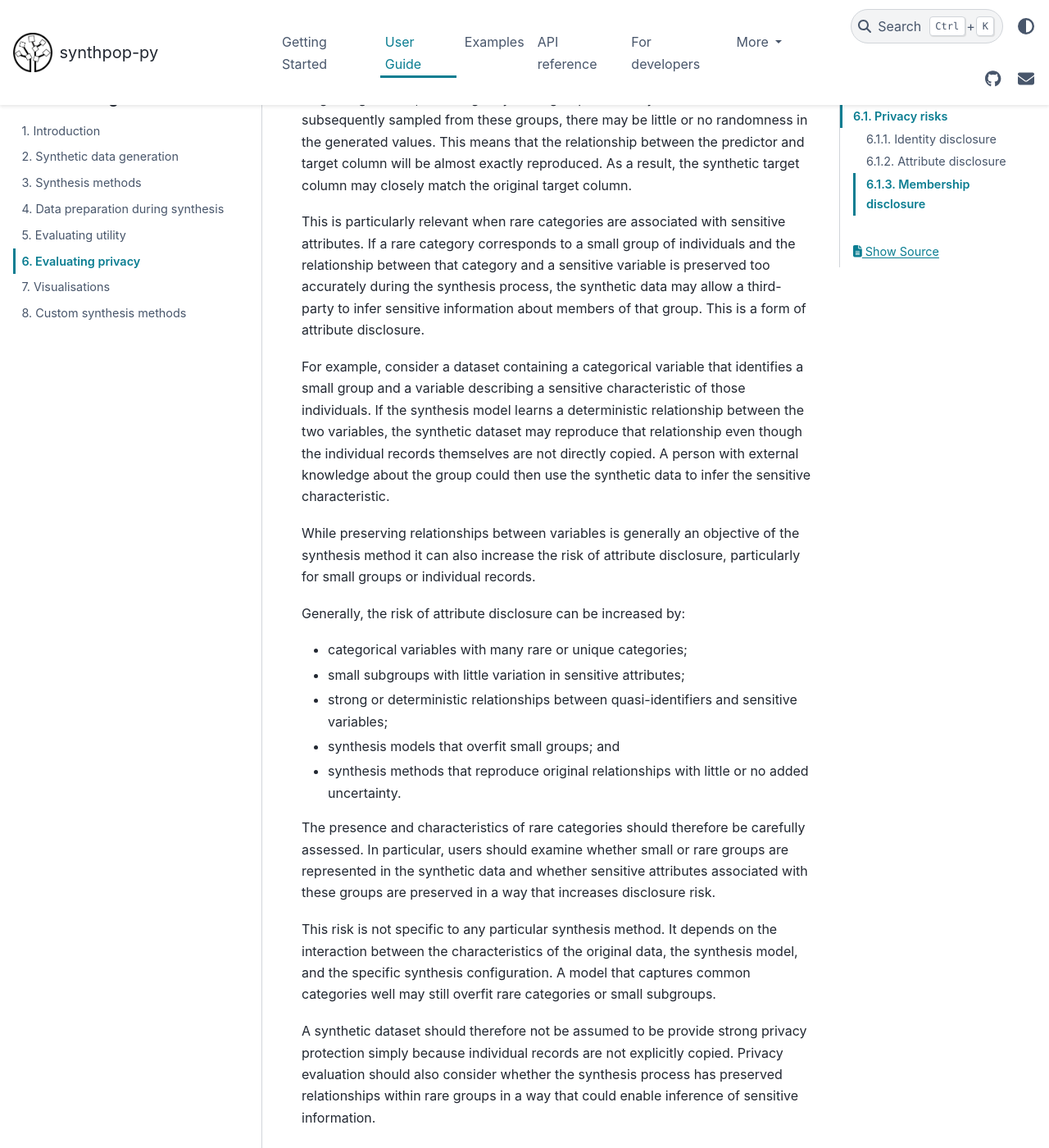
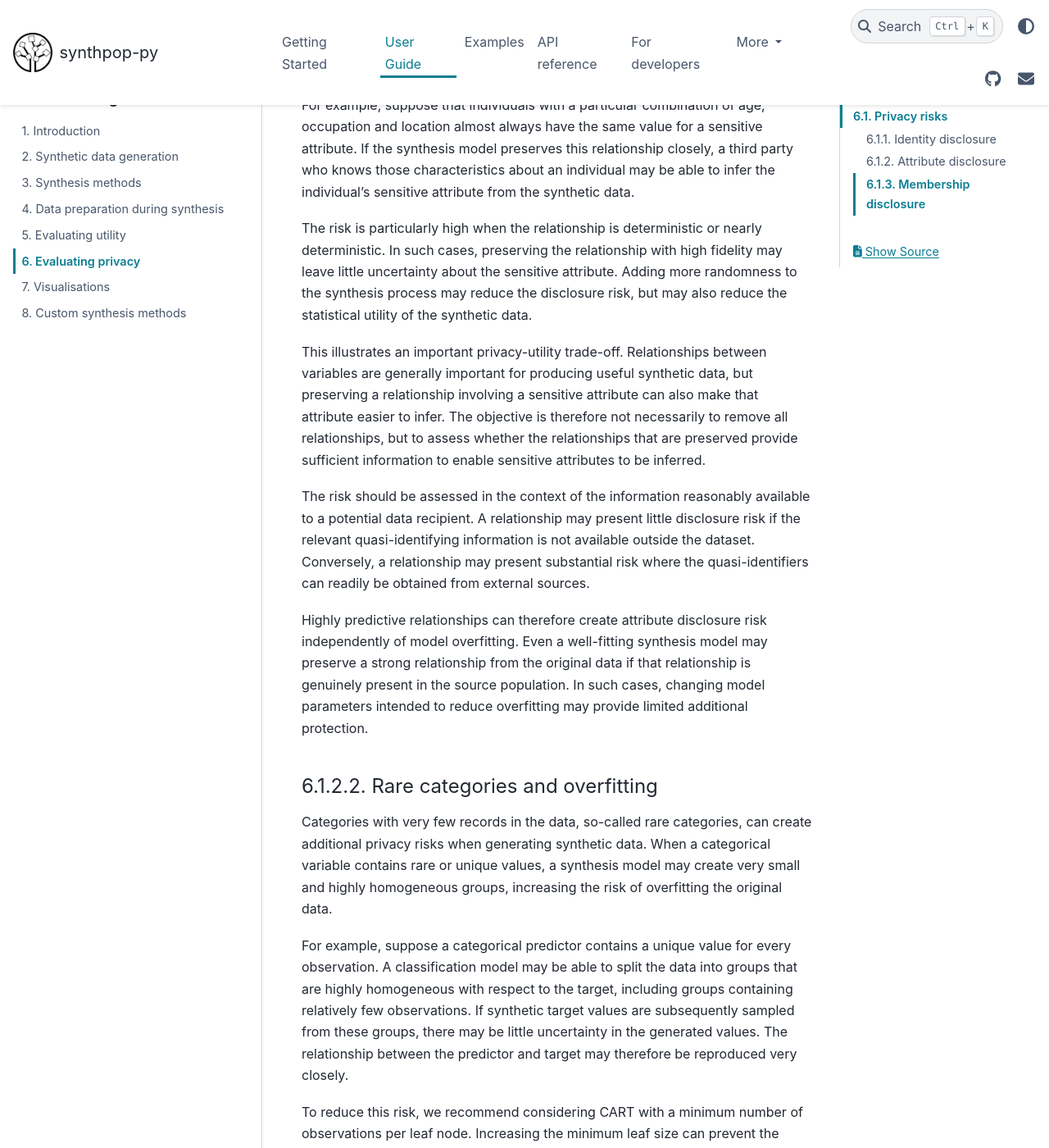
Before and after one commit to duonl/synthpop-py, a Sphinx documentation site: the page built from docs/source/user_guides/6_evaluating_privacy.md, in a window 1280 px wide and 1400 px high, scrolled down 2811 px. Shown: the whole window at 82% size. Built offline with Sphinx 7.4.7 and the PyData theme 0.15.4, drawn with Linux system fonts in a browser that asks for light colours; some of the changed text lies outside the part shown.

Commit message:
203 documentation privacy management (#252)
* implemented warning

* adjusted CART.rst docs

* adjusted docs

* Added recommendations around usage of n_leaves

* privacy detail in tune_cart

* Apply suggestions from code review

Co-authored-by: casvanerpduo <cas.vanerp@duo.nl>

* Implemented suggestion of Annelies

* Implemented suggestion Cas

* fix rendering, duplication, and ambiguity

* fix the flow of the section with the addition

* split into two sections for better readability

* remove dubble explanation of attribute disclosure, split in highly predictive relationships and rare categories and overfitting

---------

Co-authored-by: Erina <erina.koomen@duo.nl>
Co-authored-by: anneliesdejong <annelies.dejong@duo.nl>
Co-authored-by: casvanerpduo <cas.vanerp@duo.nl>
Co-authored-by: anneliesdej <113341080+anneliesdej@users.noreply.github.com>

```diff
--- a/docs/source/user_guides/6_evaluating_privacy.md
+++ b/docs/source/user_guides/6_evaluating_privacy.md
@@ -40,46 +40,46 @@ A common approach for evaluating identity disclosure is to measure how closely s
 ### 6.1.2. Attribute disclosure
 Attribute disclosure occurs when a third-party learns sensitive information about an individual, even without identifying the exact record.
 
-A sensitive attribute is an attribute whose value is considered confidential and could cause harm or reveal private information if inferred about an individual. Examples include medical diagnoses, income, political affiliation or other personal characteristics. In the context of attribute disclosure, the concern is that a third-party who already knows an individual's quasi-identifying characteristics (such as age, sex or location) may use the synthetic data to infer the value of one or more sensitive attributes with high confidence.
+A sensitive attribute is an attribute whose value is considered confidential and could cause harm or reveal private information if inferred about an individual. Examples include medical diagnoses, income, political affiliation or other personal characteristics. In the context of attribute disclosure, the concern is that a third-party who already knows an individual's quasi-identifying characteristics, such as age, sex or location, may use the synthetic data to infer the value of one or more sensitive attributes with high confidence.
 
 For example, if an individual is known to belong to a particular group and the synthetic data reveal that all individuals in that group share a sensitive attribute, a third-party may infer information about the individual.
 
 Attribute disclosure can occur when:
--  Relationships between quasi-identifiers and sensitive attributes are preserved too strongly.
-- Rare groups have little variation in sensitive attributes.
-- The synthetic data reveal deterministic relationships from the original data.
-
-Preventing attribute disclosure requires considering not only whether individual records can be identified, but also whether sensitive information can be inferred from preserved statistical relationships.
-
-#### 6.1.2.1 Rare categories and overfitting
-
-Categories with very few records in the data, so-called rare categories, can create additional privacy risks when generating synthetic data. When a categorical variable contains rare or unique values, synthesis models may be able to reproduce relationships for those rare values too accurately.
-
-This can occur when a synthesis model overfits the original data. For example, suppose a categorical predictor contains a unique value for every observation. A classification model may be able to split the data into groups that contain only a single target value, including very small groups. When synthetic values are subsequently sampled from these groups, there may be little or no randomness in the generated values. This means that the relationship between the predictor and target column will be almost exactly reproduced. As a result, the synthetic target column may closely match the original target column.
-
-This is particularly relevant when rare categories are associated with sensitive attributes. If a rare category corresponds to a small group of individuals and the relationship between that category and a sensitive variable is preserved too accurately during the synthesis process, the synthetic data may allow a third-party to infer sensitive information about members of that group. This is a form of attribute disclosure.
-
-For example, consider a dataset containing a categorical variable that identifies a small group and a variable describing a sensitive characteristic of those individuals.
-If the synthesis model learns a deterministic relationship between the two variables, the synthetic dataset may reproduce that relationship even though the individual records themselves are not directly copied.
-A person with external knowledge about the group could then use the synthetic data to infer the sensitive characteristic.
-
-While preserving relationships between variables is generally an objective of the synthesis method it can also increase the risk of attribute disclosure, particularly for small groups or individual records.
-
-Generally, the risk of attribute disclosure can be increased by:
-
+* strong or deterministic relationships between quasi-identifiers and sensitive variables;
 * categorical variables with many rare or unique categories;
 * small subgroups with little variation in sensitive attributes;
-* strong or deterministic relationships between quasi-identifiers and sensitive variables;
 * synthesis models that overfit small groups; and
 * synthesis methods that reproduce original relationships with little or no added uncertainty.
 
-The presence and characteristics of rare categories should therefore be carefully assessed. In particular, users should examine whether small or rare groups are represented in the synthetic data and whether sensitive attributes associated with these groups are preserved in a way that increases disclosure risk.
+Preventing attribute disclosure therefore requires considering not only whether individual records can be identified, but also whether sensitive information can be inferred from relationships preserved in the synthetic data.
 
-This risk is not specific to any particular synthesis method. It depends on the interaction between the characteristics of the original data, the synthesis model, and the specific synthesis configuration. A model that captures common categories well may still overfit rare categories or small subgroups.
+#### 6.1.2.1 Highly predictive relationships
+A strong relationship between a quasi-identifier and a sensitive attribute can create attribute disclosure risk when the relationship is preserved too accurately in the synthetic data. This risk can arise even when the predictor is not rare and the synthesis model has not overfitted the data.
 
-A synthetic dataset should therefore not be assumed to be provide strong privacy protection simply because individual records are not explicitly copied. Privacy evaluation should also consider whether the synthesis process has preserved relationships within rare groups in a way that could enable inference of sensitive information.
+For example, suppose that individuals with a particular combination of age, occupation and location almost always have the same value for a sensitive attribute. If the synthesis model preserves this relationship closely, a third party who knows those characteristics about an individual may be able to infer the individual's sensitive attribute from the synthetic data.
 
-For a worked example demonstrating how rare or unique categories can cause a synthesis model to overfit and reproduce sensitive attributes, see the [Risk of privacy loss due to rare categories example](../examples/rare_categories.md).
+The risk is particularly high when the relationship is deterministic or nearly deterministic. In such cases, preserving the relationship with high fidelity may leave little uncertainty about the sensitive attribute. Adding more randomness to the synthesis process may reduce the disclosure risk, but may also reduce the statistical utility of the synthetic data.
+
+This illustrates an important privacy-utility trade-off. Relationships between variables are generally important for producing useful synthetic data, but preserving a relationship involving a sensitive attribute can also make that attribute easier to infer. The objective is therefore not necessarily to remove all relationships, but to assess whether the relationships that are preserved provide sufficient information to enable sensitive attributes to be inferred.
+
+The risk should be assessed in the context of the information reasonably available to a potential data recipient. A relationship may present little disclosure risk if the relevant quasi-identifying information is not available outside the dataset. Conversely, a relationship may present substantial risk where the quasi-identifiers can readily be obtained from external sources.
+
+Highly predictive relationships can therefore create attribute disclosure risk independently of model overfitting. Even a well-fitting synthesis model may preserve a strong relationship from the original data if that relationship is genuinely present in the source population. In such cases, changing model parameters intended to reduce overfitting may provide limited additional protection.
+
+#### 6.1.2.2. Rare categories and overfitting
+Categories with very few records in the data, so-called rare categories, can create additional privacy risks when generating synthetic data. When a categorical variable contains rare or unique values, a synthesis model may create very small and highly homogeneous groups, increasing the risk of overfitting the original data.
+
+For example, suppose a categorical predictor contains a unique value for every observation. A classification model may be able to split the data into groups that are highly homogeneous with respect to the target, including groups containing relatively few observations. If synthetic target values are subsequently sampled from these groups, there may be little uncertainty in the generated values. The relationship between the predictor and target may therefore be reproduced very closely.
+
+To reduce this risk, we recommend considering CART with a minimum number of observations per leaf node. Increasing the minimum leaf size can prevent the model from creating very small groups based on rare or unique values. This can force observations that would otherwise be separated into small groups to be modelled together, introducing more variability when synthetic values are generated. However, the effectiveness of this approach depends on the structure of the data and it does not by itself guarantee protection against disclosure. See {ref}`Guide 3.1.4: Configuring CART <314-configuring-cart>`  and [Example: The tune_cart function](../examples/tune_cart_function.md) for information on how to adjust the minimum leaf size parameter.
+
+For example, consider a dataset with 100 observations where a predictor has a unique value for every observation and the target has 10 possible values. CART could create 10 leaves containing approximately 10 observations each, even with a minimum leaf size of 5. If each leaf corresponds predominantly to one target value, the predictor can still provide substantial information about the target despite the relatively large leaf size. With 200 observations, the same structure could result in leaves containing approximately 20 observations each. In such cases, increasing the minimum leaf size may have little effect because the underlying structure of the data already allows the target to be inferred from the predictor.
+
+This illustrates an important distinction between model overfitting and relationships that are inherently highly predictive in the original data. Increasing the minimum leaf size can reduce some forms of overfitting by preventing the model from creating very small, highly homogeneous groups. It cannot necessarily remove the risk when the source data itself contains a strong or deterministic relationship between a predictor and a target. In such cases, accurately preserving the relationship may inherently limit the extent to which privacy can be protected while retaining the utility of the data.
+
+The appropriate minimum leaf size should therefore be selected based on the structure of the data, balancing the reduction of overfitting against the ability of the model to preserve meaningful relationships. In datasets with repeated and non-unique predictor values, increasing the minimum leaf size may be more effective because it can combine observations that would otherwise form small groups. In contrast, where a predictor is highly informative about the target regardless of the model configuration, adjusting the leaf size may provide limited additional protection.
+
+For a worked example demonstrating how rare or unique categories can cause a synthesis model to overfit and reproduce sensitive attributes, see [Example: Risk of privacy loss due to rare categories](../examples/rare_categories.md).
 
 ### 6.1.3. Membership disclosure
 Membership disclosure occurs when a third-party can determine whether a particular individual was included in the original dataset.
```
Also changed, not shown: docs/source/examples/your_first_synthetic_dataset.md (+4 -0 lines), docs/source/user_guides/3_synthesis_methods.md (+6 -2 lines), 2 other files.
